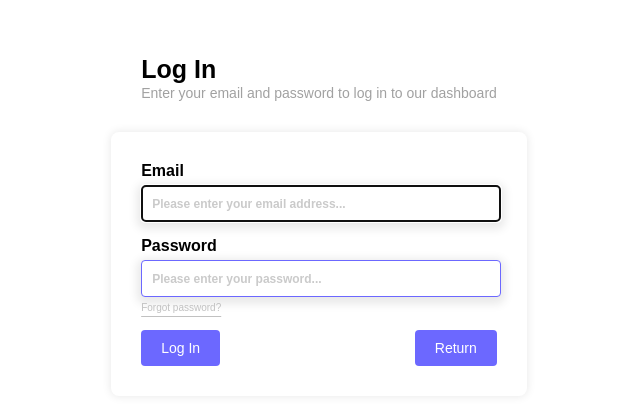
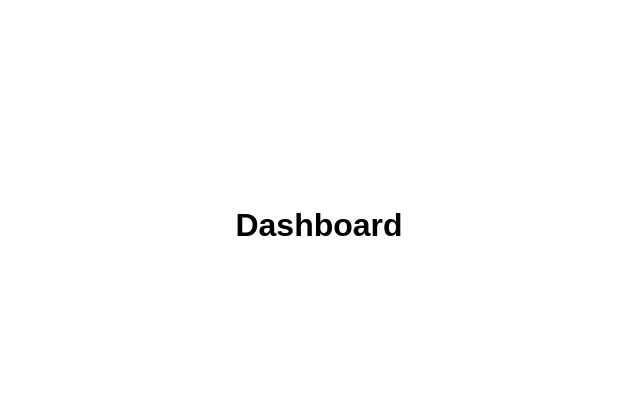
Before and after one commit to ZorroDB/webapp, a React (Create React App) app: page /dashboard in a window 1280 px wide. Before the commit this address led to /login. Shown: the part 175-580 px from the top of the page, without its empty margins (321-961 px from the left). Built offline with nearby package versions, Linux system fonts and the light colour scheme; sample sign-in values are in the browser's storage.

Commit message:
working login / registration > dashboard

```diff
--- a/src/backend/routes/ProtectedRoutes.js
+++ b/src/backend/routes/ProtectedRoutes.js
@@ -1,10 +1,10 @@
 import React from 'react';
 import { Navigate } from 'react-router-dom';
 
-const ProtectedRoutes = ({ children }) => {
-  const isAuthenticated = !!localStorage.getItem('authToken'); // Check if the token exists
+const ProtectedRoute = ({ component: Component }) => {
+  const isAuthenticated = !!localStorage.getItem('token'); // Check for token or other auth logic
 
-  return isAuthenticated ? children : <Navigate to="/login" />;
+  return isAuthenticated ? <Component /> : <Navigate to="/login" />;
 };
 
-export default ProtectedRoutes;
+export default ProtectedRoute;
--- a/src/frontend/App.js
+++ b/src/frontend/App.js
@@ -18,11 +18,7 @@ const App = () => {
           <Route path="/forgot" element={<ForgotScreen />} />
           <Route
             path="/dashboard"
-            element={
-              <ProtectedRoute>
-                <Dashboard />
-              </ProtectedRoute>
-            }
+            element={<ProtectedRoute component={Dashboard} />}
           />
         </Routes>
       </div>
--- a/src/frontend/screens/loginScreen.jsx
+++ b/src/frontend/screens/loginScreen.jsx
@@ -37,7 +37,7 @@ const LoginScreen = () => {
         navigate('/dashboard');
       })
       .catch((error) => {
-        // Error during login
+        // Error durqing login
         setErrorMessages({
           name: 'submission',
           message: error.response.data.message || 'Invalid email or password',
```
